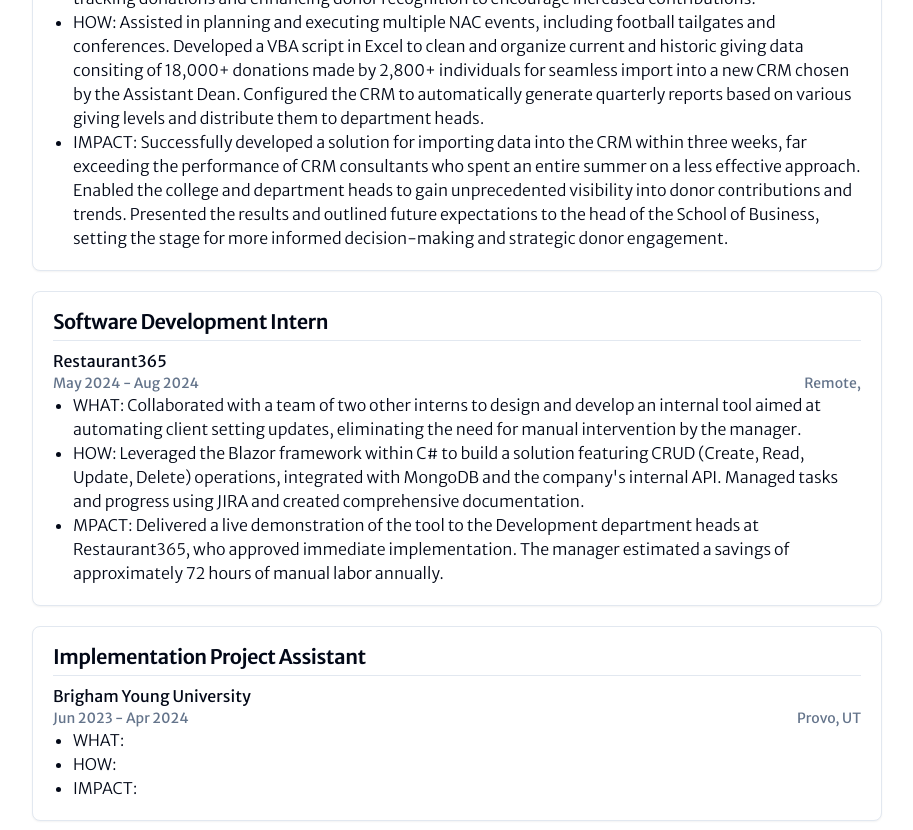
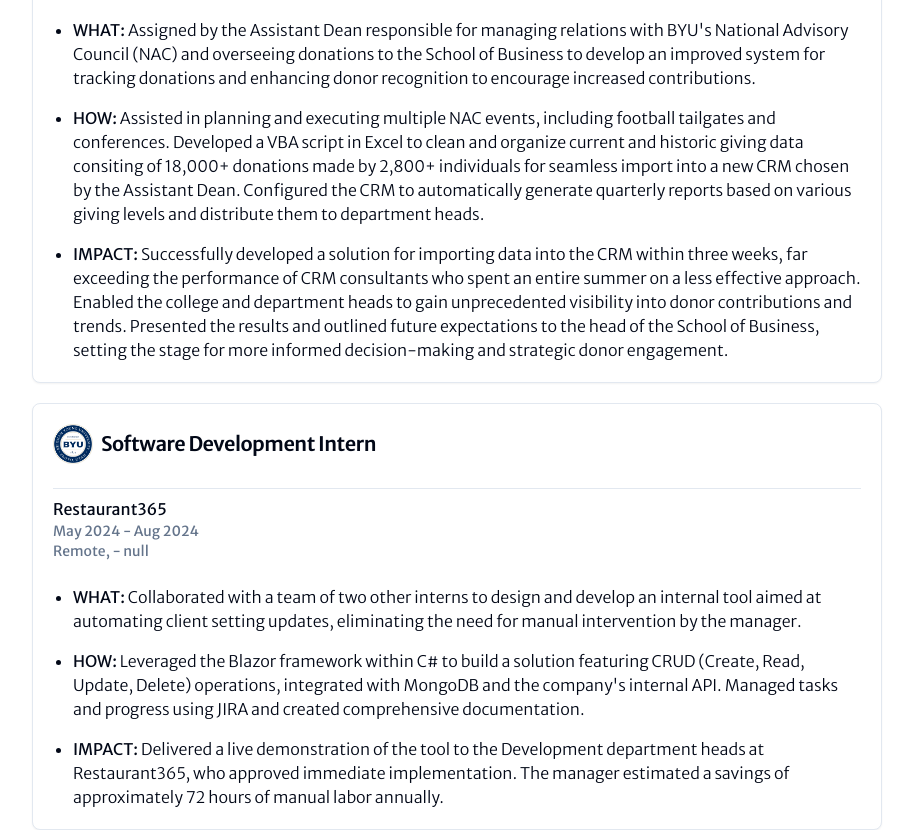
Before and after one commit to jrsarge/personal-website, a Next.js app: page /resume in a window 1280 px wide. Shown: the part 660-1490 px from the top of the page, without its empty margins (183-1096 px from the left). Built offline with nearby package versions, Linux system fonts and the light colour scheme.

Commit message:
Space between bullet points and bolded first words on resume

```diff
--- a/app/resume/page.tsx
+++ b/app/resume/page.tsx
@@ -1,6 +1,10 @@
 import type { Metadata } from "next";
 import { Separator } from "@/components/ui/separator"
 import BYULogo from "@/public/resume/byu-logo.png"
+// import R365Logo from ""
+// import WrkdayLogo from ""
+// import HauptLogo from ""
+// import JollyLogo from ""
 import Image from "next/image";
 import resume from "@/app/resume/resume.json"
 import PageTitle from "@/components/ui/page-title";
@@ -16,7 +20,7 @@ export default function ResumePage() {
 				</h1>
 				<div className="p-5 rounded-lg border bg-card text-card-foreground shadow-sm w-full md:w-9/12 mx-auto max-w-[850px]" >
 					<div className="flex justify-start items-center space-x-2 pb-4" >
-						<Image src={ BYULogo } alt="BYU Logo" className=" w-10" />
+						<Image src={ BYULogo } alt="Company Logo" className=" w-10" />
 						<div>
 							<h1 className="text-xl font-semibold leading-none tracking-tight">
 								{ resume.education[0].institution }
@@ -42,20 +46,30 @@ export default function ResumePage() {
 				{ resume.jobs.map((job) => (
 					<div key={ job.title } className="p-5 rounded-lg border bg-card text-card-foreground shadow-sm w-full md:w-9/12 mx-auto max-w-[850px] mb-5" >
 						<div>
-							<h1 className="text-xl font-semibold leading-none tracking-tight">
-								{ job.title }
-							</h1>
+							<div className="flex justify-start items-center space-x-2 pb-4" >
+								<Image src={ BYULogo } alt="Company Logo" className=" w-10" />
+								<h1 className="text-xl font-semibold leading-none tracking-tight">
+									{ job.title }
+								</h1>
+							</div>
 							<Separator className="my-2" />
 							<p className=" font-normal text-base">{ job.company }</p>
-							<span className="flex justify-between items-center">
-								<p className="text-sm text-muted-foreground">{ job.start_date } - {job.end_date !== null ? (job.end_date) : ("Present")}</p>
-								<p className="text-sm text-muted-foreground">{ job.city }, { job.state } { job.country !== "USA" ? (`- ${job.country}`) : ("") }</p>
-							</span>
+							<p className="text-sm text-muted-foreground">{ job.start_date } - {job.end_date !== null ? (job.end_date) : ("Present")}</p>
+							<p className="text-sm text-muted-foreground">{ job.city }, { job.state } { job.country !== "USA" ? (`- ${job.country}`) : ("") }</p>
 						</div>
-						<ul className="list-disc pl-5">
-							{ job.descriptions.map((desc, index) => (
-								<li key={ index } className=" font-light" >{ desc }</li>
-							)) }
+						<br></br>
+						<ul className="list-disc pl-5 space-y-4">
+							{job.descriptions.map((desc, index) => {
+								const words = desc.split(" ");
+								const firstWord = words.shift();
+								const restOfWords = words.join(" ");
+
+								return (
+									<li key={index} className="font-light">
+										<strong>{firstWord}</strong> {restOfWords}
+									</li>
+								);
+							})}
 						</ul>
 					</div>
 				)) }
--- a/app/resume/resume.json
+++ b/app/resume/resume.json
@@ -28,6 +28,7 @@
         {
             "title": "Student Giving Manager",
             "company": "Dean's Office, Marriott School of Business",
+            "logo": "BYULogo",
             "start_date": "Sep 2024",
             "end_date": null,
             "city": "Provo",
@@ -42,48 +43,52 @@
         {
             "title": "Software Development Intern",
             "company": "Restaurant365",
+            "logo": "R365Logo",
             "start_date": "May 2024",
             "end_date": "Aug 2024",
             "city": "Remote",
-            "state": "",
-            "country": "USA",
+            "state": null,
+            "country": null,
             "descriptions": [
                 "WHAT: Collaborated with a team of two other interns to design and develop an internal tool aimed at automating client setting updates, eliminating the need for manual intervention by the manager.",
                 "HOW: Leveraged the Blazor framework within C# to build a solution featuring CRUD (Create, Read, Update, Delete) operations, integrated with MongoDB and the company's internal API. Managed tasks and progress using JIRA and created comprehensive documentation.",
-                "MPACT: Delivered a live demonstration of the tool to the Development department heads at Restaurant365, who approved immediate implementation. The manager estimated a savings of approximately 72 hours of manual labor annually."
+                "IMPACT: Delivered a live demonstration of the tool to the Development department heads at Restaurant365, who approved immediate implementation. The manager estimated a savings of approximately 72 hours of manual labor annually."
             ]
         },
         {
             "title": "Implementation Project Assistant",
             "company": "Brigham Young University",
+            "logo": "WrkdayLogo",
             "start_date": "Jun 2023",
             "end_date": "Apr 2024",
             "city": "Provo",
             "state": "UT",
             "country": "USA",
             "descriptions": [
-                "WHAT:",
-                "HOW:",
-                "IMPACT:"
+                "WHAT: Contributed to BYU's ERP transition to Workday by assisting the full-time employee responsible for Payroll, Time Tracking, and Benefits. Engaged in training sessions and cross-campus meetings to identify departmental needs and propose tailored solutions.",
+                "HOW: Managed, created, assigned, and tracked 1,000s of tickets in Microsoft DevOps to ensure efficient project progress. Designed custom Airtable tables to streamline daily operations and improve task tracking. Conducted QA testing on 300+ configurations in Workday to verify accuracy and alignment with organizational requirements. Recorded and documented complex payroll and time-tracking processes, providing clear guidance for end-users post-implementation.",
+                "IMPACT: Played a critical role in BYU's largest-ever project by ensuring effective communication across multiple teams. Facilitated timely and efficient meetings by identifying key action items and documenting them for follow-up. Streamlined payroll and time-tracking processes, improving efficiency and usability for end-users. Empowered staff across campus with customized solutions and thorough documentation, contributing to a seamless go-live experience and setting the foundation for long-term success with Workday."
             ]
         },
         {
             "title": "Information Systems Intern",
             "company": "Haupt Electrical",
+            "logo": "HauptLogo",
             "start_date": "Nov 2022",
             "end_date": "Apr 2024",
             "city": "Springville",
             "state": "UT",
             "country": "USA",
             "descriptions": [
-                "WHAT:",
-                "HOW:",
-                "IMPACT:"
+                "WHAT: Collaborated with the CIO to identify company needs and redesign existing solutions. Addressed a critical issue where employee wellness surveys, performance reports, and time clock data collected weekly lacked an efficient system for centralized analysis and trend visualization over time.",
+                "HOW: Developed custom Google Apps Scripts to clean, organize, and visualize 1,000s of lines of employee data. The scripts ran on a weekly schedule, generating a dashboard shared with company executives. The dashboard highlighted key items requiring attention and automatically sent brief summaries to executives via email and Google Chats using webhooks.",
+                "IMPACT: Delivered a streamlined and automated solution that transformed how employee wellness, performance, and time clock data were managed and analyzed. The new system provided executives with actionable insights through a dynamic dashboard, enabling timely decision-making and improving oversight. Automated weekly reporting saved significant time and ensured critical issues were identified and addressed promptly, enhancing operational efficiency and employee management."
             ]
         },
         {
             "title": "Shop Manager",
             "company": "Jolly Circle Bike Shop",
+            "logo": "JollyLogo",
             "start_date": "Feb 2022",
             "end_date": "Jan 2024",
             "city": "Springville",
```
